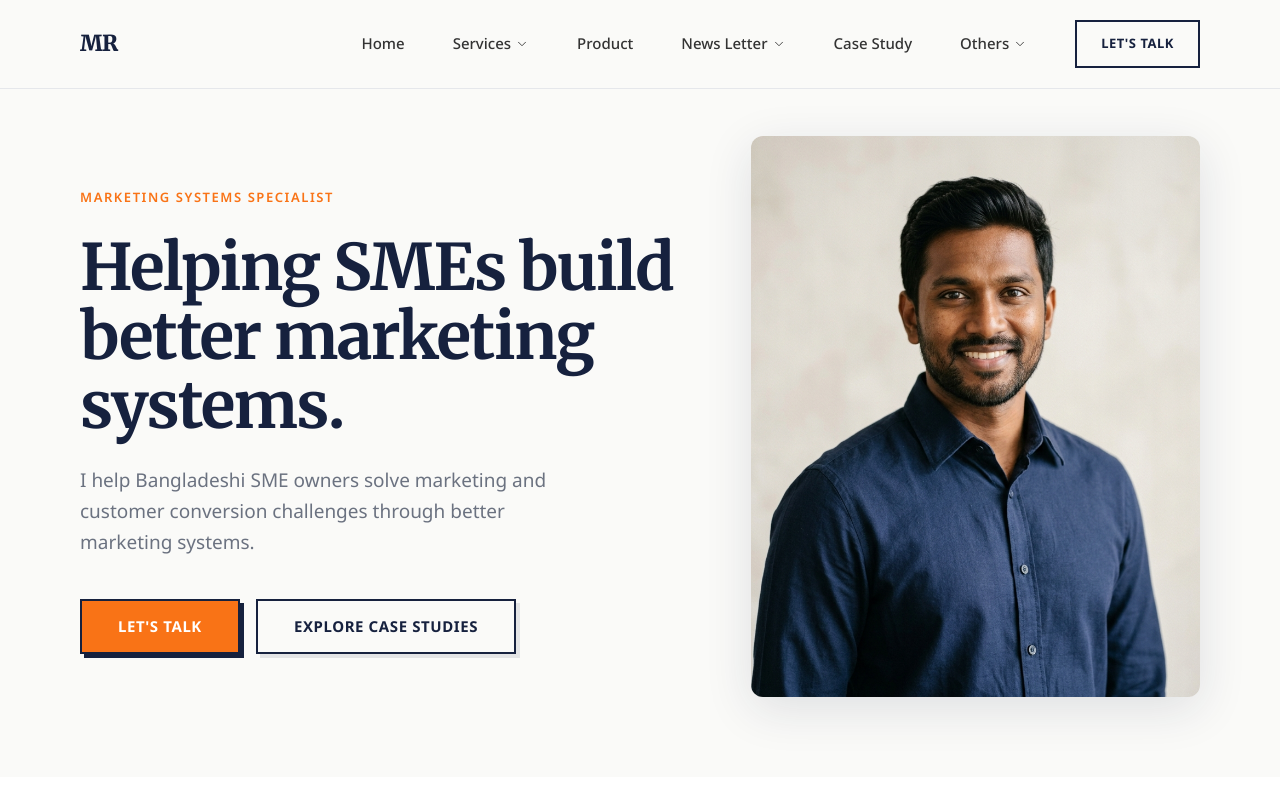
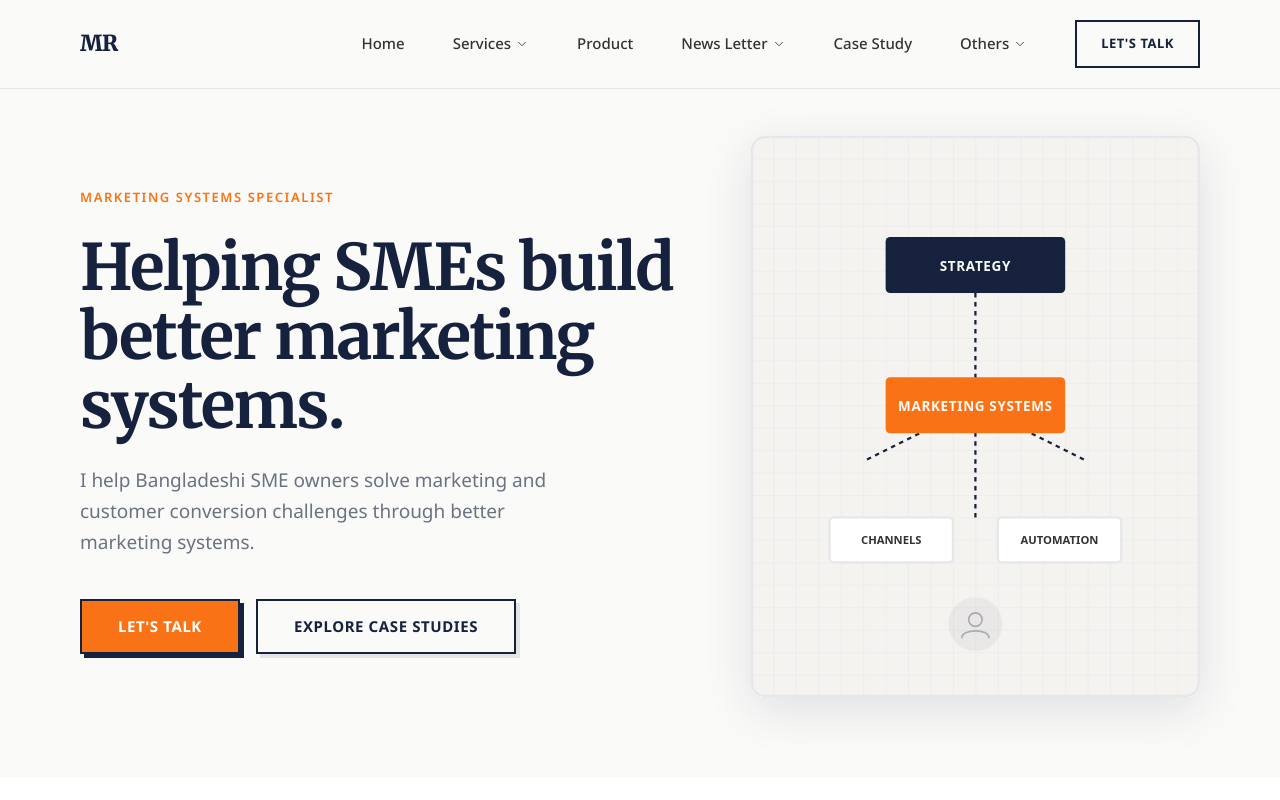
Before and after one commit to marzanurrahman/marzanur-rahman, a website: page index.html in a window 1280 px wide. Shown: the top 800 px of the page. Drawn offline with Linux system fonts and the light colour scheme.

Commit message:
style: replace hero dummy portrait with SVG system diagram placeholder

```diff
--- a/index.html
+++ b/index.html
@@ -108,7 +108,52 @@
           </div>
         </div>
         <div class="hero-image">
-          <img src="images/hero-portrait.png" alt="Marzanur Rahman — Marketing Systems Specialist" />
+          <div class="hero-placeholder" aria-label="Marketing Systems Diagram (Placeholder)">
+            <svg viewBox="0 0 400 500" fill="none" xmlns="http://www.w3.org/2000/svg">
+              <!-- Background -->
+              <rect width="400" height="500" rx="12" fill="#F5F3EF"/>
+              <!-- Grid pattern -->
+              <defs>
+                <pattern id="grid" width="20" height="20" patternUnits="userSpaceOnUse">
+                  <path d="M 20 0 L 0 0 0 20" fill="none" stroke="#E5E7EB" stroke-width="1"/>
+                </pattern>
+              </defs>
+              <rect width="400" height="500" rx="12" fill="url(#grid)" />
+
+              <!-- Abstract Marketing System Nodes -->
+              <g transform="translate(50, 70)">
+                <!-- Connection lines -->
+                <path d="M150 70 L150 170" stroke="#16213E" stroke-width="2" stroke-dasharray="4 4" />
+                <path d="M150 170 L150 270" stroke="#16213E" stroke-width="2" stroke-dasharray="4 4" />
+                <path d="M150 170 L50 220" stroke="#16213E" stroke-width="2" stroke-dasharray="4 4" />
+                <path d="M150 170 L250 220" stroke="#16213E" stroke-width="2" stroke-dasharray="4 4" />
+
+                <!-- Node 1: Strategy -->
+                <rect x="70" y="20" width="160" height="50" rx="4" fill="#16213E" />
+                <text x="150" y="50" fill="#FAFAF8" font-family="system-ui, sans-serif" font-size="12" font-weight="bold" text-anchor="middle" letter-spacing="0.05em">STRATEGY</text>
+
+                <!-- Node 2: Systems -->
+                <rect x="70" y="145" width="160" height="50" rx="4" fill="#F97316" />
+                <text x="150" y="175" fill="#FAFAF8" font-family="system-ui, sans-serif" font-size="12" font-weight="bold" text-anchor="middle" letter-spacing="0.05em">MARKETING SYSTEMS</text>
+
+                <!-- Node 3: Automation -->
+                <rect x="170" y="270" width="110" height="40" rx="4" fill="#FFFFFF" stroke="#E5E7EB" stroke-width="2"/>
+                <text x="225" y="294" fill="#333333" font-family="system-ui, sans-serif" font-size="10" font-weight="bold" text-anchor="middle">AUTOMATION</text>
+
+                <!-- Node 4: Ads & Channels -->
+                <rect x="20" y="270" width="110" height="40" rx="4" fill="#FFFFFF" stroke="#E5E7EB" stroke-width="2"/>
+                <text x="75" y="294" fill="#333333" font-family="system-ui, sans-serif" font-size="10" font-weight="bold" text-anchor="middle">CHANNELS</text>
+              </g>
+
+              <!-- Central Graphic / Avatar placeholder -->
+              <circle cx="200" cy="435" r="24" fill="#16213E" opacity="0.05"/>
+              <path d="M188 447 C188 439, 212 439, 212 447" stroke="#16213E" stroke-width="1.5" stroke-linecap="round" opacity="0.3"/>
+              <circle cx="200" cy="431" r="6" stroke="#16213E" stroke-width="1.5" opacity="0.3"/>
+
+              <!-- Border Accent -->
+              <rect x="1" y="1" width="398" height="498" rx="11" stroke="#E5E7EB" stroke-width="2" fill="none"/>
+            </svg>
+          </div>
         </div>
       </div>
     </div>
--- a/style.css
+++ b/style.css
@@ -637,13 +637,21 @@ section.alt-bg {
   align-items: center;
 }
 
-.hero-image img {
+.hero-image img,
+.hero-placeholder {
   width: 100%;
   max-width: 460px;
   border-radius: var(--card-radius);
   object-fit: cover;
   aspect-ratio: 4 / 5;
   box-shadow: 0 12px 48px rgba(22, 33, 62, 0.12);
+  overflow: hidden;
+}
+
+.hero-placeholder svg {
+  width: 100%;
+  height: 100%;
+  display: block;
 }
 
 /* ---------- ABOUT ---------- */
```
